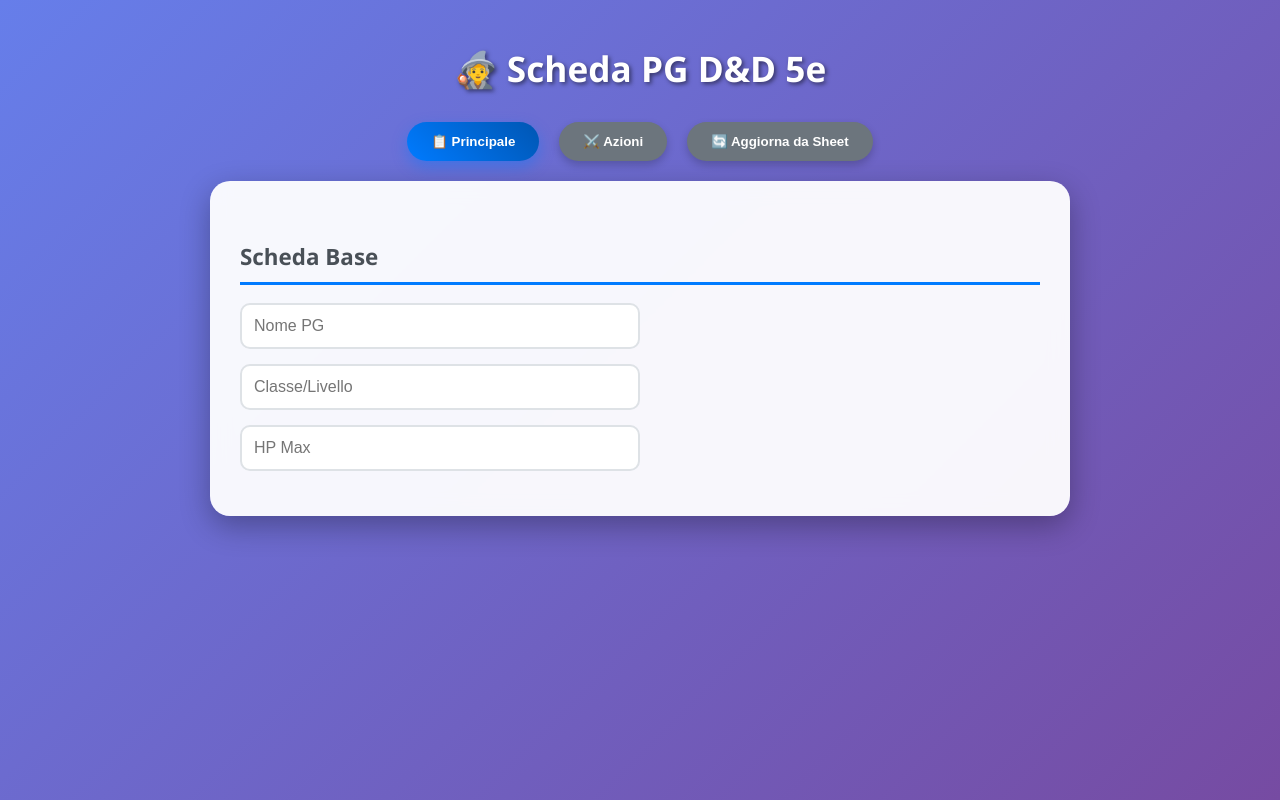
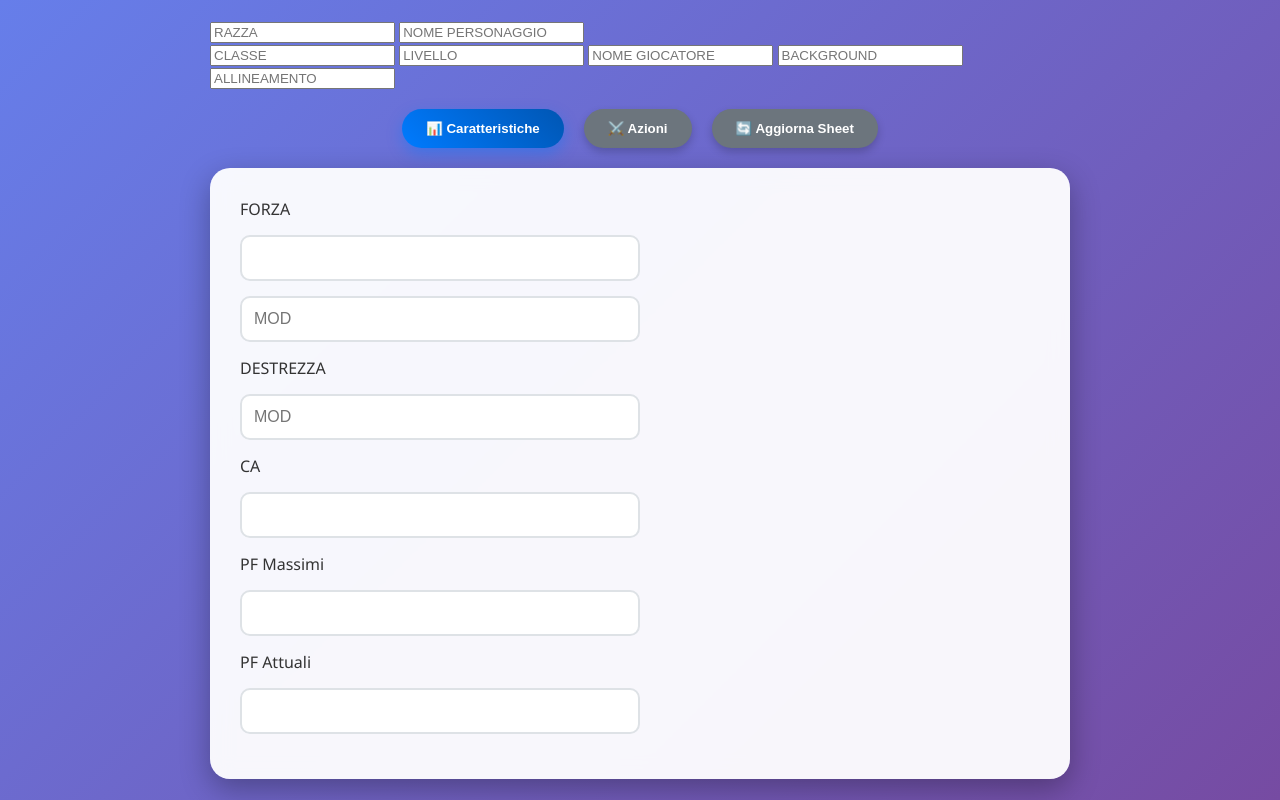
Before and after one commit to frazecc/dnd-scheda-pg, a plain HTML site: page index.html in a window 1280 px wide. Drawn offline with Linux system fonts and the light colour scheme; no server answers.

Commit message:
Update index.html

```diff
--- a/index.html
+++ b/index.html
@@ -3,32 +3,65 @@
 <head>
   <meta charset="UTF-8">
   <meta name="viewport" content="width=device-width, initial-scale=1.0">
-  <title>Scheda PG D&D 5e</title>
+  <title>Scheda PG D&D 5e Ufficiale</title>
   <link rel="stylesheet" href="style.css">
+  <link href="https://fonts.googleapis.com/css2?family=Cinzel:wght@400;700&family=Lora:wght@400;500&display=swap" rel="stylesheet">
 </head>
 <body>
-  <h1>🧙 Scheda PG D&D 5e</h1>
+  <div class="page">
+    <!-- HEADER UFFICIALE -->
+    <header class="header">
+      <div class="header-left">
+        <input id="razza" placeholder="RAZZA" class="big-input">
+        <input id="nomePG" placeholder="NOME PERSONAGGIO" class="big-input">
+      </div>
+      <div class="header-right">
+        <input id="classe" placeholder="CLASSE">
+        <input id="livello" placeholder="LIVELLO">
+        <input id="giocatore" placeholder="NOME GIOCATORE">
+        <input id="background" placeholder="BACKGROUND">
+        <input id="allineamento" placeholder="ALLINEAMENTO">
+      </div>
+    </header>
 
-  <nav class="tabs">
-    <button onclick="showTab('main')" id="main-tab" class="active">📋 Principale</button>
-    <button onclick="showTab('actions')" id="actions-tab">⚔️ Azioni</button>
-    <button onclick="loadData()">🔄 Aggiorna da Sheet</button>
-  </nav>
+    <!-- NAVIGAZIONE -->
+    <nav class="tabs">
+      <button onclick="showTab('stats')" id="stats-tab" class="active">📊 Caratteristiche</button>
+      <button onclick="showTab('actions')" id="actions-tab">⚔️ Azioni</button>
+      <button onclick="loadData()">🔄 Aggiorna Sheet</button>
+    </nav>
 
-  <div id="main" class="tab-content active">
-    <h2>Scheda Base</h2>
-    <input id="nomePG" placeholder="Nome PG" />
-    <input id="classe" placeholder="Classe/Livello" />
-    <input id="hp" placeholder="HP Max" />
-  </div>
+    <!-- COLONNA SINISTRA - CARATTERISTICHE -->
+    <div id="stats" class="tab-content active column-left">
+      <div class="stats-grid">
+        <div class="stat-block">
+          <label>FORZA</label>
+          <input id="forza" class="stat-mod">
+          <input id="forza-mod" placeholder="MOD">
+        </div>
+        <!-- Ripeti per DES, COS, INT, SAG, CAR -->
+        <div class="stat-block">
+          <label>DESTREZZA</label>
+          <input id="destrezza-mod" placeholder="MOD">
+        </div>
+        <!-- ... altre stats ... -->
+      </div>
 
-  <!-- ✅ TUTTI GLI UL QUI con ID esatti -->
-  <div id="actions" class="tab-content">
-    <h2>1️⃣ Azioni</h2><ul id="1azione"></ul>
-    <h2>⚡ Azioni Bonus</h2><ul id="1azionbonus"></ul>
-    <h2>🛡️ Reazioni</h2><ul id="reazione"></ul>
-    <h2>📜 Rituali</h2><ul id="rituale"></ul>
-    <h2>❓ Altro</h2><ul id="altro"></ul>
+      <div class="hp-section">
+        <label>CA</label><input id="ca">
+        <label>PF Massimi</label><input id="hp-max">
+        <label>PF Attuali</label><input id="hp-current">
+      </div>
+    </div>
+
+    <!-- COLONNA DESTRA - AZIONI EXTRA -->
+    <div id="actions" class="tab-content column-right">
+      <h2>AZIONI</h2><ul id="1azione"></ul>
+      <h2>AZIONI BONUS</h2><ul id="1azionbonus"></ul>
+      <h2>REA ZIONI</h2><ul id="reazione"></ul>
+      <h2>RITUALI</h2><ul id="rituale"></ul>
+      <h2>ALTRO</h2><ul id="altro"></ul>
+    </div>
   </div>
 
   <script src="script.js"></script>
```
